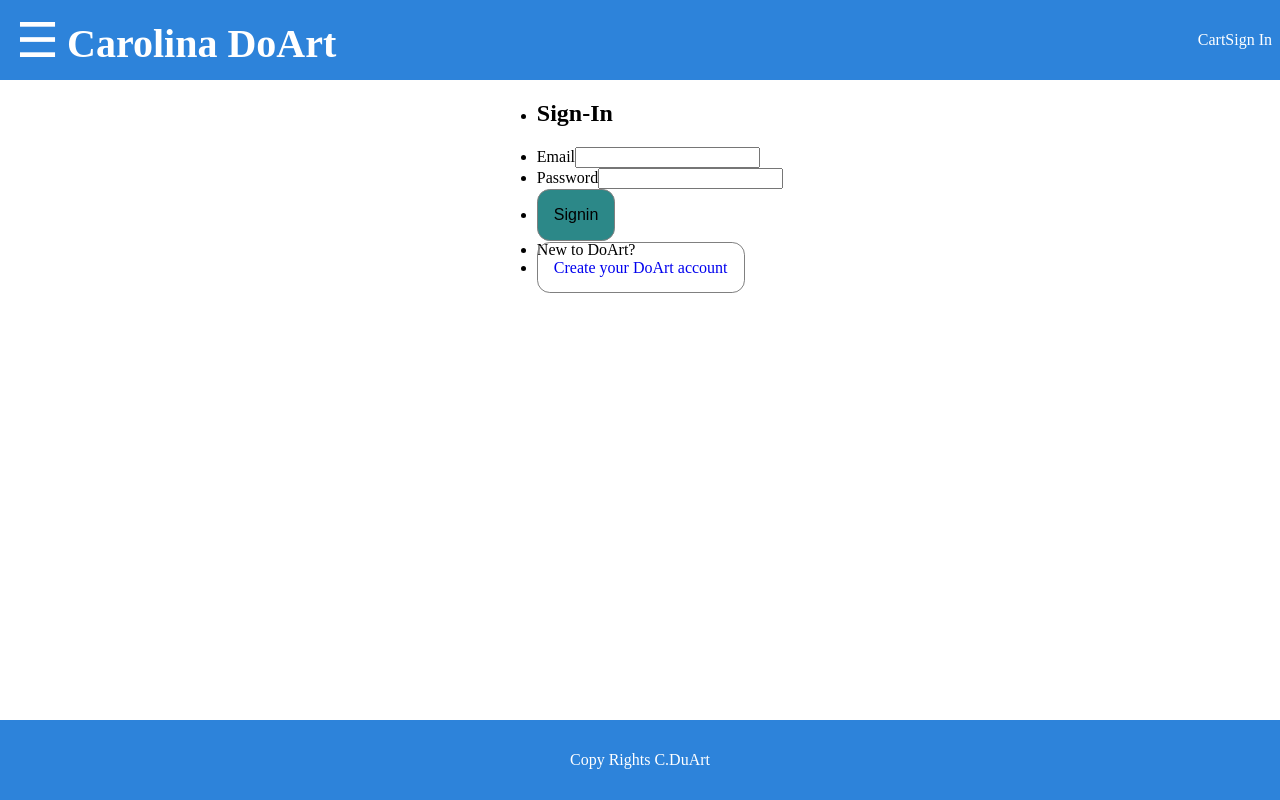
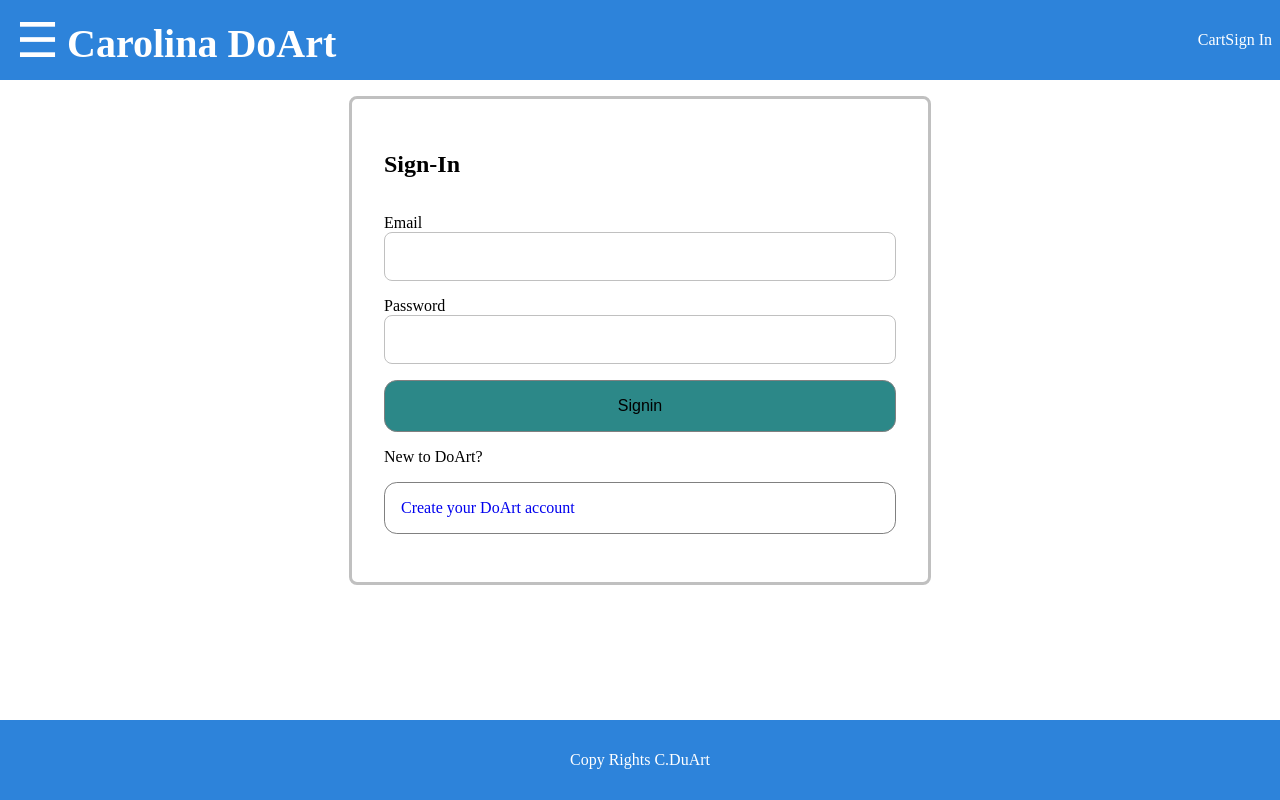
Before and after one commit to andrewrb22/Ecommerce_Template, a React (Create React App) app in the folder DoArt/doart/: page /Signin in a window 1280 px wide. Built offline with nearby package versions, Linux system fonts and the light colour scheme.

Commit message:
updated form css

```diff
--- a/DoArt/doart/src/index.css
+++ b/DoArt/doart/src/index.css
@@ -202,3 +202,22 @@ a:hover{
   height: 100%;
 
 }
+.form-container{
+  display: flex;
+  flex-direction: column;
+  width: 32rem;
+  padding: 2rem;
+  border: .2rem #c0c0c0 solid;
+  border-radius: .5rem;
+  list-style-type: none;
+}
+.form-container li{
+  display: flex;
+  flex-direction: column;
+  margin-bottom: 1rem;
+}
+input{
+  padding: 1rem;
+  border: .1rem #c0c0c0 solid;
+  border-radius: .5rem;
+}
```
